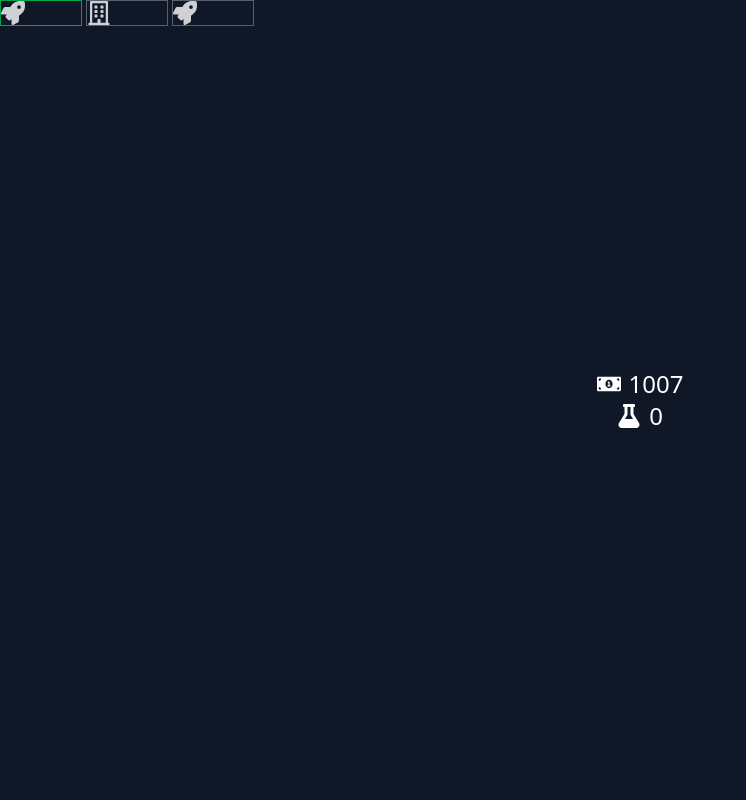
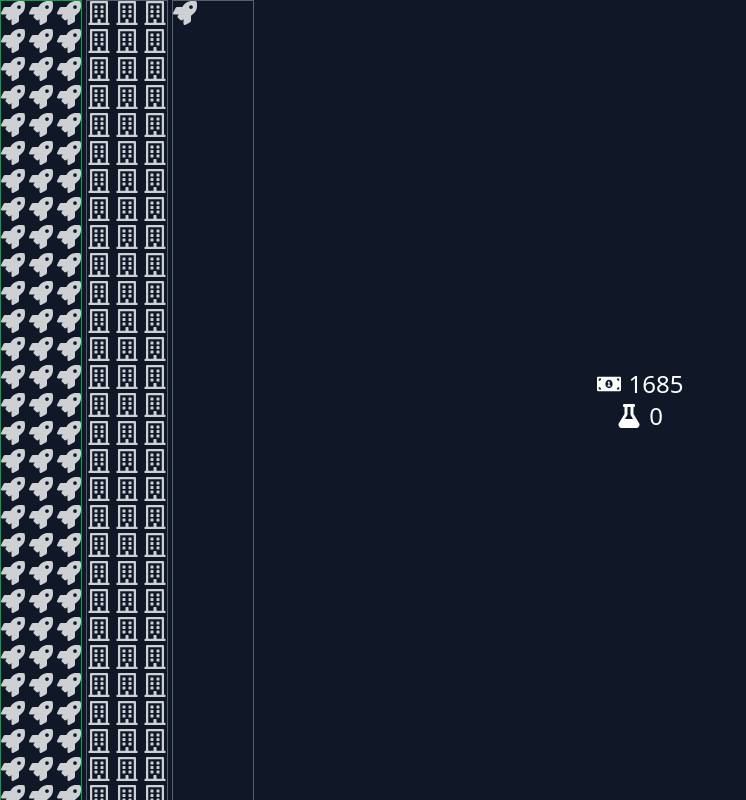
Before and after one commit to barro32/space-clicker, a React (Vite) app: page / in a window 1280 px wide. Shown: the whole page, without its empty margins (0-746 px from the left). Built offline with nearby package versions, Linux system fonts and the light colour scheme.

Commit message:
xhange ui

```diff
--- a/src/RocketBackground.tsx
+++ b/src/RocketBackground.tsx
@@ -1,8 +1,8 @@
 import { useGameStore } from "./useGameStore"
-import { FaRegBuilding, FaRocket } from "react-icons/fa"
+import { FaRegBuilding, FaRocket, FaBomb } from "react-icons/fa"
 
 export function RocketBackground() {
-  const { rockets, spaceports, spaceportCapacity, toggleSpaceport, buildSpaceport, buildRocket } = useGameStore()
+  const { rockets, spaceports, spaceportCapacity, toggleSpaceport, buildSpaceport, buildRocket, explosions, clearExplosion } = useGameStore()
   return (
     <div className="absolute top-0 left-0 opacity-80 flex flex-wrap gap-1">
       {spaceports.map((sp, spIndex) => {
@@ -10,9 +10,11 @@ export function RocketBackground() {
         return (
           <div key={spIndex} onClick={() => toggleSpaceport(spIndex)} className={`cursor-pointer grid grid-cols-3 gap-1 border ${sp.type === "cargo" ? "border-green-500" : "border-blue-500"}`}>
             {Array.from({ length: spaceportCapacity }).map((_, i) =>
-              i < fill
-                ? <FaRocket key={i} className="text-2xl" />
-                : <div key={i} className="w-6 h-6 border border-gray-300"></div>
+              explosions.some(exp => exp.spIndex === spIndex && exp.slot === i)
+                ? <FaBomb key={i} onClick={() => clearExplosion(spIndex, i)} className="text-2xl cursor-pointer" />
+                : i < fill
+                  ? <FaRocket key={i} className="text-2xl" />
+                  : <div key={i} className="w-6 h-6 border border-gray-300"></div>
             )}
           </div>
         )
@@ -22,7 +24,9 @@ export function RocketBackground() {
           <FaRegBuilding key={i} className="text-2xl" />
         ))}
       </button>
-      <button className="cursor-pointer grid grid-cols-3 gap-1 border border-gray-500" onClick={buildRocket}><FaRocket className="text-2xl"/></button>
+      <button className="cursor-pointer grid grid-cols-3 gap-1 border border-gray-500" onClick={buildRocket}>
+        <FaRocket className="text-2xl" />
+      </button>
     </div>
   )
 }
--- /dev/null
+++ b/src/game.ts
@@ -0,0 +1,79 @@
+let money = 10;
+let rockets = 1;
+let rocketCost = 10;
+let profitPerRocket = 1;
+let spaceportCapacity = 10;
+let spaceports = 1;
+let spaceportCost = 100;
+
+let listeners: (() => void)[] = [];
+
+let cachedSnapshot: {
+  money: number;
+  rockets: number;
+  rocketCost: number;
+  profitPerRocket: number;
+  spaceportCapacity: number;
+  spaceports: number;
+  spaceportCost: number;
+} | null = null;
+
+export const game = {
+  subscribe(listener: () => void) {
+    listeners = [...listeners, listener];
+    return () => {
+      listeners = listeners.filter(l => l !== listener);
+    };
+  },
+  getSnapshot() {
+    const newSnapshot = {
+      money,
+      rockets,
+      rocketCost,
+      profitPerRocket,
+      spaceportCapacity,
+      spaceports,
+      spaceportCost
+    };
+    if (
+      cachedSnapshot &&
+      cachedSnapshot.money === newSnapshot.money &&
+      cachedSnapshot.rockets === newSnapshot.rockets &&
+      cachedSnapshot.rocketCost === newSnapshot.rocketCost &&
+      cachedSnapshot.profitPerRocket === newSnapshot.profitPerRocket &&
+      cachedSnapshot.spaceportCapacity === newSnapshot.spaceportCapacity &&
+      cachedSnapshot.spaceports === newSnapshot.spaceports &&
+      cachedSnapshot.spaceportCost === newSnapshot.spaceportCost
+    ) {
+      return cachedSnapshot;
+    }
+    cachedSnapshot = newSnapshot;
+    return newSnapshot;
+  },
+  tick() {
+    money += rockets * profitPerRocket;
+    emitChange();
+  },
+  buildRocket() {
+    if (rockets < spaceports * spaceportCapacity && money >= rocketCost) {
+      money -= rocketCost;
+      rockets++;
+      emitChange();
+    }
+  },
+  buySpaceport() {
+    if (money >= spaceportCost) {
+      money -= spaceportCost;
+      spaceports++;
+      emitChange();
+    }
+  }
+};
+
+function emitChange() {
+  listeners.forEach(l => l());
+}
+
+setInterval(() => {
+  game.tick();
+}, 1000);
--- a/src/useGameStore.ts
+++ b/src/useGameStore.ts
@@ -1,83 +1,101 @@
-import { create } from 'zustand';
+import { create } from 'zustand'
 
 interface Spaceport {
-  type: "cargo" | "science";
+  type: "cargo" | "science"
+}
+
+interface Explosion {
+  spIndex: number
+  slot: number
 }
 
 interface GameState {
-  money: number;
-  science: number;
-  rockets: number;
-  rocketCost: number;
-  profitPerRocket: number;
-  spaceportCapacity: number;
-  spaceports: Spaceport[];
-  spaceportCost: number;
-  tick: () => void;
-  buildRocket: () => void;
-  buildSpaceport: () => void;
-  toggleSpaceport: (index: number) => void;
+  money: number
+  science: number
+  rockets: number
+  rocketCost: number
+  profitPerRocket: number
+  spaceportCapacity: number
+  spaceports: Spaceport[]
+  spaceportCost: number
+  explosions: Explosion[]
+  tick: () => void
+  buildRocket: () => void
+  buildSpaceport: () => void
+  toggleSpaceport: (index: number) => void
+  clearExplosion: (spIndex: number, slot: number) => void
 }
 
-const ROCKET_EXPLODE = 0.01;
-const SPACEPORT_EXPLODE = 0.01;
+const ROCKET_EXPLODE = 0.9
+const SPACEPORT_EXPLODE = 0.1
 
 export const useGameStore = create<GameState>((set, get) => ({
   money: 1000,
   science: 0,
-  rockets: 1,
+  rockets: 100,
   rocketCost: 10,
   profitPerRocket: 1,
-  spaceportCapacity: 1,
+  spaceportCapacity: 100,
   spaceports: [{ type: "cargo" }],
   spaceportCost: 100,
+  explosions: [],
   tick: () => set(state => {
-    let cargoProd = 0;
-    let sciProd = 0;
+    let cargoProd = 0
+    let sciProd = 0
     for (let i = 0; i < state.spaceports.length; i++) {
-      let fill = Math.max(0, Math.min(state.spaceportCapacity, state.rockets - i * state.spaceportCapacity));
+      let fill = Math.max(0, Math.min(state.spaceportCapacity, state.rockets - i * state.spaceportCapacity))
       if (state.spaceports[i].type === "cargo") {
-        cargoProd += fill * state.profitPerRocket;
+        cargoProd += fill * state.profitPerRocket
       } else {
-        sciProd += fill;
+        sciProd += fill
       }
     }
-    let newMoney = state.money + cargoProd;
-    let newScience = state.science + sciProd;
-    let newRockets = state.rockets;
-    let newSpaceports = [...state.spaceports];
-
-    if (Math.random() < ROCKET_EXPLODE) {
-      newRockets = Math.max(0, newRockets - 1);
-      if (Math.random() < SPACEPORT_EXPLODE && newSpaceports.length > 0) {
-        newSpaceports.pop();
+    let newMoney = state.money + cargoProd
+    let newScience = state.science + sciProd
+    let newRockets = state.rockets
+    let newSpaceports = [...state.spaceports]
+    let newExplosions = [...state.explosions]
+    if (Math.random() < ROCKET_EXPLODE && newRockets > 0) {
+      newRockets = newRockets - 1
+      const spIndex = Math.floor((state.rockets - 1) / state.spaceportCapacity)
+      const slot = (state.rockets - 1) % state.spaceportCapacity
+      newExplosions.push({ spIndex, slot })
+      if (Math.random() < SPACEPORT_EXPLODE) {
+        let spRocketCount = Math.max(0, Math.min(state.spaceportCapacity, state.rockets - spIndex * state.spaceportCapacity))
+        newRockets = state.rockets - spRocketCount
+        newExplosions = Array.from({ length: spRocketCount }, (_, j) => ({ spIndex, slot: j }))
       }
     }
-
     return {
       money: newMoney,
       science: newScience,
       rockets: newRockets,
       spaceports: newSpaceports,
-    };
+      explosions: newExplosions,
+    }
   }),
   buildRocket: () =>
     set(state => {
-      if (state.rockets < state.spaceports.length * state.spaceportCapacity && state.money >= state.rocketCost) {
-        return { money: state.money - state.rocketCost, rockets: state.rockets + 1 };
+      if (state.money >= state.rocketCost) {
+        return { money: state.money - state.rocketCost, rockets: state.rockets + 1 }
       }
-      return {};
+      return {}
     }),
   buildSpaceport: () =>
     set(state => {
       if (state.money >= state.spaceportCost) {
-        return { money: state.money - state.spaceportCost, spaceports: [...state.spaceports, { type: "cargo" }] };
+        return { money: state.money - state.spaceportCost, spaceports: [...state.spaceports, { type: "cargo" }] }
       }
-      return {};
+      return {}
     }),
   toggleSpaceport: (index: number) =>
     set(state => {
-      const newSpaceports = state.spaceports.map((sp, i) => i === index ? { type: sp.type === "cargo" ? "science" : "cargo" } : sp);
-      return { spaceports: newSpaceports };
+      const newSpaceports = state.spaceports.map((sp, i) => i === index ? { type: sp.type === "cargo" ? "science" : "cargo" } : sp)
+      return { spaceports: newSpaceports }
     }),
-}));
+  clearExplosion: (spIndex: number, slot: number) =>
+    set(state => ({
+      explosions: state.explosions.filter(exp => !(exp.spIndex === spIndex && exp.slot === slot)),
+      money: state.money + 10
+    }))
+}))
```
